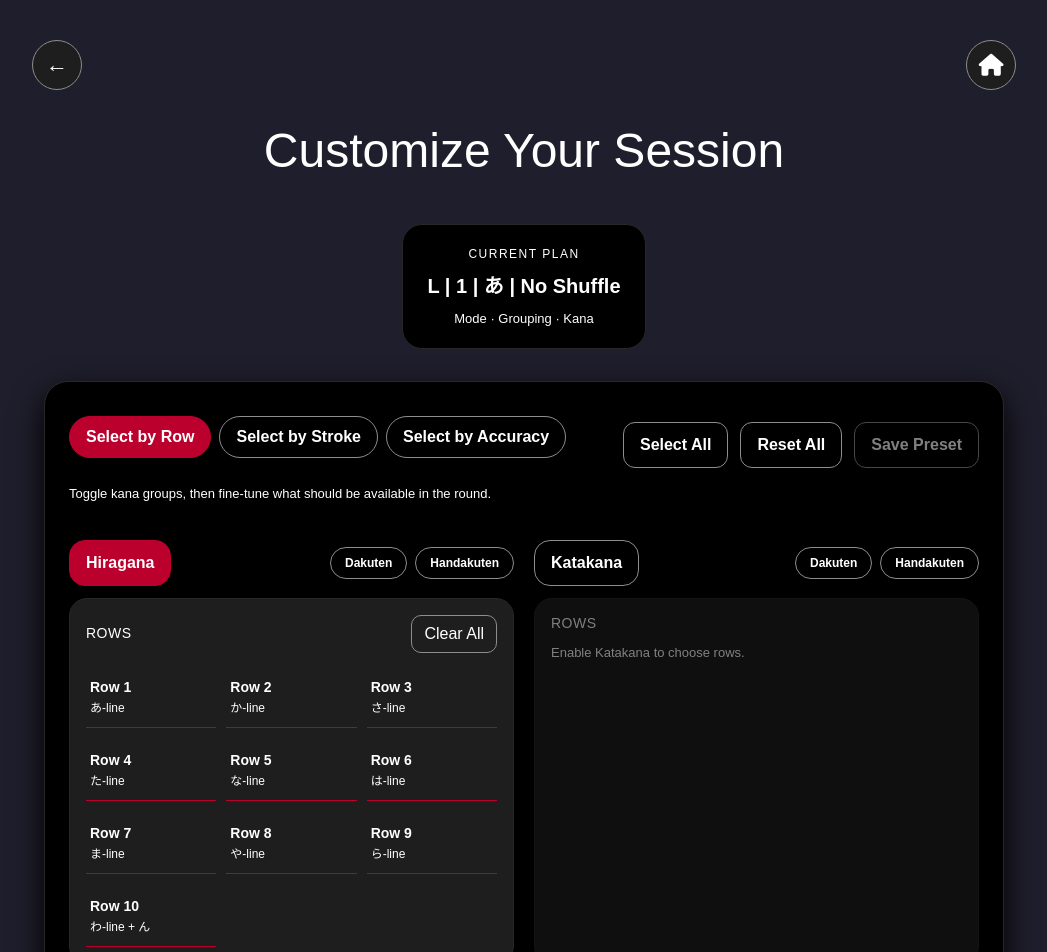
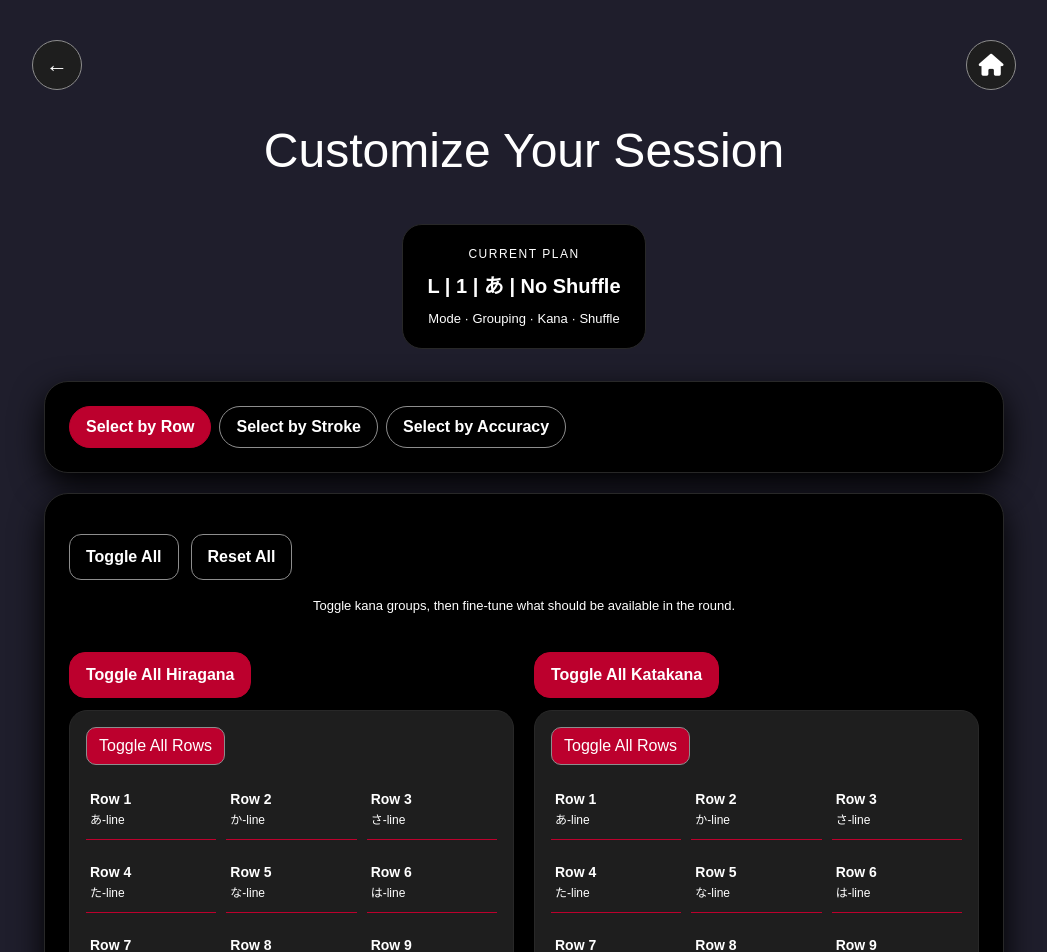
Before and after one commit to joejamsky/LanguageTrainer, a React (Create React App) app in the folder language-learner/: page /setup in a window 1280 px wide. Shown: the top 952 px of the page, without its empty margins (116-1163 px from the left). Built offline with nearby package versions, Linux system fonts and the light colour scheme.

Commit message:
row panel ui functioning

```diff
--- a/language-learner/src/App.js
+++ b/language-learner/src/App.js
@@ -6,7 +6,7 @@ import { AppStateProvider } from "./contexts/gameStateContext";
 import Home from "./pages/home/homePage";
 import ModeSelect from "./pages/modeSelect/modeSelectPage";
 import GuidedSetup from "./pages/guidedSetup/guidedSetupPage";
-import Setup from "./pages/setup/setupPage";
+import CustomSetup from "./pages/customSetup/customSetupPage";
 import Stats from "./pages/stats/statsPage";
 import Options from "./pages/options/optionsPage";
 
@@ -20,8 +20,8 @@ function App() {
             <Route path="/mode" element={<ModeSelect />} />
             <Route path="/guided" element={<GuidedSetup />} />
             <Route path="/guided/setup" element={<GuidedSetup />} />
-            <Route path="/setup" element={<Setup />} />
-            <Route path="/custom/setup" element={<Setup />} />
+            <Route path="/setup" element={<CustomSetup />} />
+            <Route path="/custom/setup" element={<CustomSetup />} />
             <Route path="/options" element={<Options />} />
             <Route path="/stats" element={<Stats />} />
             <Route path="/game" element={<Game />} />
--- a/language-learner/src/Styles/Pages/Setup.scss
+++ b/language-learner/src/Styles/Pages/customSetup.scss
@@ -102,6 +102,7 @@
     margin: 0;
     font-size: 13px;
     color: vars.$color-text-primary;
+    text-align: center;
 }
 
 .selection-grid {
@@ -118,8 +119,6 @@
 
 @media (min-width: 640px) {
     .grouping-card-header {
-        flex-direction: row;
-        align-items: center;
         justify-content: space-between;
     }
 }
@@ -150,7 +149,6 @@
     display: flex;
     gap: 12px;
     flex-wrap: wrap;
-    justify-content: flex-end;
 }
 
 .selection-actions button {
@@ -201,12 +199,6 @@
     flex-wrap: wrap;
 }
 
-.script-inline-modifiers {
-    display: flex;
-    gap: 8px;
-    flex-wrap: wrap;
-}
-
 .script-main-toggle {
     border-radius: 16px;
     border: 1px solid vars.$color-border-default;
@@ -231,29 +223,6 @@
     gap: 12px;
 }
 
-.script-modifier-panel {
-    border-top: 1px solid vars.$color-border-strong;
-    padding-top: 12px;
-}
-
-.script-sub-toggle {
-    border-radius: 999px;
-    border: 1px solid vars.$color-border-default;
-    background: transparent;
-    color: vars.$color-text-primary;
-    padding: 6px 14px;
-    font-size: 12px;
-    font-weight: 600;
-    cursor: pointer;
-    transition: border 0.2s ease, background 0.2s ease, color 0.2s ease;
-}
-
-.script-sub-toggle.active {
-    border-color: vars.$color-accent-primary;
-    background: vars.$color-accent-primary;
-    color: vars.$color-text-primary;
-}
-
 .row-panel-grid {
     display: flex;
     flex-wrap: wrap;
@@ -271,7 +240,6 @@
 
 .row-panel.disabled {
     opacity: 0.5;
-    pointer-events: none;
 }
 
 .row-panel-header {
@@ -286,6 +254,10 @@
         font-size: 14px;
         text-transform: uppercase;
         letter-spacing: 0.5px;
+    }
+
+    button.active{
+        background-color: vars.$color-accent-primary;
     }
 }
 
@@ -791,6 +763,14 @@
     width: 100%;
 }
 
+.setup-warning {
+    width: 100%;
+    text-align: center;
+    font-size: 13px;
+    color: vars.$color-warning;
+    margin-top: 4px;
+}
+
 .setup-start {
     padding: 14px 36px;
     border-radius: 999px;
--- a/language-learner/src/pages/setup/components/selectByAccuracy.jsx
+++ b/language-learner/src/pages/customSetup/components/selectByAccuracy.jsx
@@ -2,20 +2,17 @@ import React from "react";
 
 const SelectByAccuracy = ({
   scriptKeys,
-  modifierOptions,
   kanaOptionMap,
   customSelections,
-  getScriptModifierKey,
   getCharacterOptionActive,
   getAccuracyValue,
   handleAccuracyChange,
   handleCharacterOptionToggle,
-  handleScriptModifierToggle,
-  isAnyRowsSelected,
   handleToggleAllRows,
 }) => {
   const toggleBaseGroup = (scriptOption, scriptKey) => {
-    const hasRowsSelected = isAnyRowsSelected(scriptKey);
+    const scriptRows = customSelections.rows[scriptKey] || {};
+    const hasRowsSelected = Object.values(scriptRows).some(Boolean);
     const shouldEnable = !hasRowsSelected;
     handleToggleAllRows(scriptKey, shouldEnable);
     const scriptActive = getCharacterOptionActive(scriptOption);
@@ -34,12 +31,9 @@ const SelectByAccuracy = ({
           label: scriptKey,
           type: "character",
         };
-        const scriptActive = isAnyRowsSelected(scriptKey);
+        const scriptRows = customSelections.rows[scriptKey] || {};
+        const scriptActive = Object.values(scriptRows).some(Boolean);
         const scriptLabel = scriptOption?.label || scriptKey;
-        const rowKeyMap = modifierOptions.reduce((acc, modifier) => {
-          acc[modifier.key] = getScriptModifierKey(scriptKey, modifier.key);
-          return acc;
-        }, {});
         const sliderValue = getAccuracyValue(scriptKey);
 
         return (
@@ -52,23 +46,6 @@ const SelectByAccuracy = ({
               >
                 {scriptLabel}
               </button>
-              <div className="script-inline-modifiers">
-                {modifierOptions.map((modifier) => {
-                  const panelKey = rowKeyMap[modifier.key];
-                  if (!panelKey || !customSelections.rows[panelKey]) return null;
-                  const modifierActive = isAnyRowsSelected(panelKey);
-                  return (
-                    <button
-                      key={`${scriptKey}-${modifier.key}-btn`}
-                      type="button"
-                      className={`script-sub-toggle ${modifierActive ? "active" : ""}`}
-                      onClick={() => handleScriptModifierToggle(scriptKey, modifier.key)}
-                    >
-                      {modifier.label}
-                    </button>
-                  );
-                })}
-              </div>
             </div>
             <div className={`accuracy-section ${scriptActive ? "" : "disabled"}`}>
               <div className="accuracy-header">
--- a/language-learner/src/pages/setup/components/selectByRow.jsx
+++ b/language-learner/src/pages/customSetup/components/selectByRow.jsx
@@ -8,40 +8,29 @@ const SelectByRow = ({
   getScriptModifierKey,
   getRowsForKana,
   getCharacterOptionActive,
-  isAnyRowsSelected,
-  handleCharacterOptionToggle,
-  handleScriptModifierToggle,
+  handleScriptToggle,
   handleRowToggle,
   handleToggleAllRows,
   areAllRowsEnabled,
 }) => {
-  const renderPanel = (panelKey, title, rows, enabled, emptyMessage) => {
+  const renderPanel = (panelKey, title, rows) => {
     if (!rows.length) {
       return null;
     }
-    if (!enabled) {
-      return (
-        <div key={`${panelKey}-panel`} className="row-panel disabled">
-          <div className="row-panel-header">
-            <h4>{title}</h4>
-          </div>
-          <p className="panel-placeholder">
-            {emptyMessage || "Enable this group to make selections."}
-          </p>
-        </div>
-      );
-    }
     const allActive = areAllRowsEnabled(customSelections.rows, panelKey);
+    const hasAnySelected = Object.values(customSelections.rows[panelKey] || {}).some(Boolean);
+    const panelClass = ["row-panel", hasAnySelected ? "" : "disabled"]
+      .filter(Boolean)
+      .join(" ");
     return (
-      <div key={`${panelKey}-panel`} className="row-panel">
+      <div key={`${panelKey}-panel`} className={panelClass}>
         <div className="row-panel-header">
-          <h4>{title}</h4>
           <button
             type="button"
-            className="toggle-all"
+            className={`toggle-all ${hasAnySelected ? "active" : ""}`}
             onClick={() => handleToggleAllRows(panelKey, !allActive)}
           >
-            {allActive ? "Clear All" : "Select All"}
+            Toggle All {title}
           </button>
         </div>
         <div className="row-toggle-grid">
@@ -68,13 +57,19 @@ const SelectByRow = ({
     <div className="script-grid">
       {scriptKeys.map((scriptKey) => {
         const scriptOption = kanaOptionMap[scriptKey];
-        const scriptActive = getCharacterOptionActive(scriptOption);
         const scriptLabel = scriptOption?.label || scriptKey;
         const baseRows = getRowsForKana(scriptKey);
         const rowKeyMap = modifierOptions.reduce((acc, modifier) => {
           acc[modifier.key] = getScriptModifierKey(scriptKey, modifier.key);
           return acc;
         }, {});
+        const scriptPanelKeys = [
+          scriptKey,
+          ...Object.values(rowKeyMap),
+        ];
+        const scriptActive = scriptPanelKeys.some((panelKey) =>
+          Object.values(customSelections.rows[panelKey] || {}).some(Boolean)
+        );
 
         return (
           <div key={scriptKey} className="script-panel">
@@ -82,52 +77,19 @@ const SelectByRow = ({
               <button
                 type="button"
                 className={`script-main-toggle ${scriptActive ? "active" : ""}`}
-                onClick={() => handleCharacterOptionToggle(scriptOption)}
+                onClick={() => handleScriptToggle(scriptKey)}
               >
-                {scriptLabel}
+                Toggle All {scriptLabel}
               </button>
-              <div className="script-inline-modifiers">
-                {modifierOptions.map((modifier) => {
-                  const rowKey = rowKeyMap[modifier.key];
-                  if (!rowKey) return null;
-                  const rows = getRowsForKana(rowKey);
-                  if (!rows.length) return null;
-                  const modifierActive = isAnyRowsSelected(rowKey);
-                  return (
-                    <button
-                      key={`${scriptKey}-${modifier.key}-btn`}
-                      type="button"
-                      className={`script-sub-toggle ${modifierActive ? "active" : ""}`}
-                      onClick={() => handleScriptModifierToggle(scriptKey, modifier.key)}
-                    >
-                      {modifier.label}
-                    </button>
-                  );
-                })}
-              </div>
             </div>
-            {renderPanel(
-              scriptKey,
-              "Rows",
-              baseRows,
-              scriptActive,
-              `Enable ${scriptLabel} to choose rows.`
-            )}
+            {renderPanel(scriptKey, "Rows", baseRows)}
             <div className="script-modifier-panels">
               {modifierOptions.map((modifier) => {
                 const rowKey = rowKeyMap[modifier.key];
                 if (!rowKey) return null;
                 const rows = getRowsForKana(rowKey);
                 if (!rows.length) return null;
-                const modifierEnabled =
-                  getCharacterOptionActive(modifier) && scriptActive;
-                return renderPanel(
-                  rowKey,
-                  modifier.label,
-                  rows,
-                  modifierEnabled,
-                  `Enable ${modifier.label} above to select rows.`
-                );
+                return renderPanel(rowKey, modifier.label, rows);
               })}
             </div>
           </div>
--- a/language-learner/src/pages/setup/setupPage.jsx
+++ b/language-learner/src/pages/customSetup/customSetupPage.jsx
@@ -1,6 +1,6 @@
 import React, { useEffect, useMemo, useState } from "react";
 import { useNavigate } from "react-router-dom";
-import "../../styles/pages/setup.scss";
+import "../../styles/pages/customSetup.scss";
 import { useSettings } from "../../contexts/gameStateContext";
 import {
   DEFAULT_LEVEL,
@@ -34,10 +34,9 @@ import {
 } from "../../data/kanaGroups";
 import { defaultState } from "../../core/state";
 
-const Setup = () => {
+const CustomSetup = () => {
   const { filters, setFilters, options, setOptions } = useSettings();
   const navigate = useNavigate();
-  const studyMode = options.studyMode || PROGRESSION_MODES.LINEAR;
   const rowRange = useMemo(
     () => options.rowRange || { start: options.rowLevel || 1, end: options.rowLevel || 1 },
     [options.rowRange, options.rowLevel]
@@ -57,14 +56,14 @@ const Setup = () => {
   const customLevel = useMemo(
     () =>
       normalizeLevel({
-        mode: studyMode,
+        mode: PROGRESSION_MODES.LINEAR,
         rowStart: rowRange.start,
         rowEnd: rowRange.end,
         scriptLevel,
         shapeGroup,
         accuracyThreshold,
       }),
-    [studyMode, rowRange, scriptLevel, shapeGroup, accuracyThreshold]
+    [rowRange, scriptLevel, shapeGroup, accuracyThreshold]
   );
   const customDescriptor = useMemo(() => describeLevel(customLevel), [customLevel]);
 
@@ -104,6 +103,46 @@ const Setup = () => {
       return Boolean(filters.characterTypes[option.key]);
     }
     return Boolean(filters.modifierGroup[option.key]);
+  };
+
+  const hasActiveRows = (rowsState, panelKey) => {
+    const panel = rowsState[panelKey] || {};
+    return Object.values(panel).some(Boolean);
+  };
+
+  const parsePanelKey = (panelKey) => {
+    if (!panelKey) return {};
+    const [scriptKey, modifierKey] = panelKey.split("-");
+    return { scriptKey, modifierKey };
+  };
+
+  const syncFiltersForPanel = (panelKey, rowsState) => {
+    const { scriptKey, modifierKey } = parsePanelKey(panelKey);
+    if (!scriptKey) return;
+    const hasRows = hasActiveRows(rowsState, panelKey);
+    setFilters((prev) => {
+      if (modifierKey) {
+        return {
+          ...prev,
+          modifierGroup: {
+            ...prev.modifierGroup,
+            [modifierKey]: hasRows,
+          },
+        };
+      }
+      const nextCharacterTypes = {
+        ...prev.characterTypes,
+        [scriptKey]: hasRows,
+      };
+      if (!nextCharacterTypes.hiragana && !nextCharacterTypes.katakana) {
+        nextCharacterTypes[scriptKey] = true;
+      }
+      updateShapeGroupFromTypes(nextCharacterTypes);
+      return {
+        ...prev,
+        characterTypes: nextCharacterTypes,
+      };
+    });
   };
 
   const updateShapeGroupFromTypes = (nextTypes) => {
@@ -159,18 +198,42 @@ const Setup = () => {
     });
   };
 
-  const handleRowToggle = (scriptKey, rowValue) => {
-    updateCustomSelections((prevSelections) => ({
+  const handleRowToggle = (panelKey, rowValue) => {
+    updateCustomSelections((prevSelections) => {
+      const nextRows = toggleRowSelection(prevSelections.rows, panelKey, rowValue);
+      syncFiltersForPanel(panelKey, nextRows);
+      return {
         ...prevSelections,
-      rows: toggleRowSelection(prevSelections.rows, scriptKey, rowValue),
-    }));
+        rows: nextRows,
+      };
+    });
   };
 
-  const handleToggleAllRows = (scriptKey, enable) => {
-    updateCustomSelections((prevSelections) => ({
+  const handleToggleAllRows = (panelKey, enable) => {
+    updateCustomSelections((prevSelections) => {
+      const nextRows = toggleAllRowsSelection(prevSelections.rows, panelKey, enable);
+      syncFiltersForPanel(panelKey, nextRows);
+      return {
         ...prevSelections,
-      rows: toggleAllRowsSelection(prevSelections.rows, scriptKey, enable),
-    }));
+        rows: nextRows,
+      };
+    });
+  };
+
+  const handleScriptToggle = (scriptKey) => {
+    const modifierKeys = ["dakuten", "handakuten"].map((modifier) =>
+      getScriptModifierKey(scriptKey, modifier)
+    );
+    const panelKeys = [scriptKey, ...modifierKeys].filter((panelKey) => {
+      const rows = getRowsForKana(panelKey);
+      return rows.length > 0;
+    });
+    if (!panelKeys.length) return;
+    const allActive = panelKeys.every((panelKey) =>
+      areAllRowsEnabled(customSelections.rows, panelKey)
+    );
+    const shouldEnable = !allActive;
+    panelKeys.forEach((panelKey) => handleToggleAllRows(panelKey, shouldEnable));
   };
 
   const handleShapeToggle = (scriptKey, group) => {
@@ -201,47 +264,33 @@ const Setup = () => {
       accuracyThreshold: nextValue / 100,
     }));
   };
-  const isAnyRowsSelected = (panelKey) => {
-    const rows = getRowsForKana(panelKey);
-    if (!rows.length) return false;
-    return rows.some((row) => customSelections.rows[panelKey]?.[row.value]);
-  };
-
-  const handleScriptModifierToggle = (scriptKey, modifierKey) => {
-    const panelKey = getScriptModifierKey(scriptKey, modifierKey);
-    const shouldEnable = !isAnyRowsSelected(panelKey);
-    if (shouldEnable && !filters.modifierGroup[modifierKey]) {
-      setFilters((prev) => ({
-        ...prev,
-        modifierGroup: {
-          ...prev.modifierGroup,
-          [modifierKey]: true,
-        },
-      }));
-    }
-    handleToggleAllRows(panelKey, shouldEnable);
-  };
 
   const handleSelectAll = () => {
+    const allRowsOn = Object.values(customSelections.rows).every((panel) =>
+      Object.values(panel || {}).every(Boolean)
+    );
+    const shouldEnable = !allRowsOn;
+
     setFilters((prev) => ({
       ...prev,
       characterTypes: {
         ...prev.characterTypes,
-        hiragana: true,
-        katakana: true,
+        hiragana: shouldEnable,
+        katakana: shouldEnable,
       },
       modifierGroup: {
         ...prev.modifierGroup,
-        dakuten: true,
-        handakuten: true,
+        dakuten: shouldEnable,
+        handakuten: shouldEnable,
       },
     }));
+
     updateCustomSelections((prevSelections) => {
       const nextRows = {};
       Object.keys(prevSelections.rows).forEach((key) => {
         const rows = getRowsForKana(key);
         nextRows[key] = rows.reduce((acc, row) => {
-          acc[row.value] = true;
+          acc[row.value] = shouldEnable;
           return acc;
         }, {});
       });
@@ -249,7 +298,7 @@ const Setup = () => {
       Object.keys(prevSelections.shapes).forEach((key) => {
         nextShapes[key] = Object.keys(prevSelections.shapes[key] || {}).reduce(
           (shapeAcc, groupKey) => {
-            shapeAcc[groupKey] = true;
+            shapeAcc[groupKey] = shouldEnable;
             return shapeAcc;
           },
           {}
@@ -264,6 +313,14 @@ const Setup = () => {
   };
 
   const [selectionTab, setSelectionTab] = useState("rows");
+
+  const hasAnyRowSelected = useMemo(
+    () =>
+      Object.values(customSelections.rows).some((panel) =>
+        Object.values(panel || {}).some(Boolean)
+      ),
+    [customSelections.rows]
+  );
 
   const handleResetForm = () => {
     setFilters(defaultState.filters);
@@ -295,7 +352,7 @@ const Setup = () => {
       <section className="setup-summary">
         <span className="setup-badge">Current Plan</span>
         <p className="setup-summary-main">{customDescriptor.summary}</p>
-        <p className="setup-summary-note">Mode · Grouping · Kana</p>
+        <p className="setup-summary-note">Mode · Grouping · Kana · Shuffle</p>
       </section>
 
       <div className="setup-grid">
@@ -324,17 +381,17 @@ const Setup = () => {
                 Select by Accuracy
               </button>
             </div>
+          </div>
+        </section>
+
+        <section className="control-card grouping-card full-width-card">
           <div className="selection-actions">
             <button type="button" onClick={handleSelectAll}>
-                Select All
+              Toggle All
             </button>
             <button type="button" onClick={handleResetForm}>
               Reset All
             </button>
-              <button type="button" className="selection-save" disabled>
-                Save Preset
-              </button>
-            </div>
           </div>
           <p className="control-caption">
             Toggle kana groups, then fine-tune what should be available in the round.
@@ -349,9 +406,7 @@ const Setup = () => {
                 getScriptModifierKey={getScriptModifierKey}
                 getRowsForKana={getRowsForKana}
                 getCharacterOptionActive={getCharacterOptionActive}
-                isAnyRowsSelected={isAnyRowsSelected}
-                handleCharacterOptionToggle={handleCharacterOptionToggle}
-                handleScriptModifierToggle={handleScriptModifierToggle}
+                handleScriptToggle={handleScriptToggle}
                 handleRowToggle={handleRowToggle}
                 handleToggleAllRows={handleToggleAllRows}
                 areAllRowsEnabled={areAllRowsEnabled}
@@ -373,16 +428,12 @@ const Setup = () => {
             {selectionTab === "accuracy" && (
               <SelectByAccuracy
                 scriptKeys={scriptKeys}
-                modifierOptions={modifierOptions}
                 kanaOptionMap={kanaOptionMap}
                 customSelections={customSelections}
-                getScriptModifierKey={getScriptModifierKey}
                 getCharacterOptionActive={getCharacterOptionActive}
                 getAccuracyValue={getAccuracyValue}
                 handleAccuracyChange={handleAccuracyChange}
                 handleCharacterOptionToggle={handleCharacterOptionToggle}
-                handleScriptModifierToggle={handleScriptModifierToggle}
-                isAnyRowsSelected={isAnyRowsSelected}
                 handleToggleAllRows={handleToggleAllRows}
               />
             )}
@@ -392,12 +443,21 @@ const Setup = () => {
       </div>
 
       <div className="setup-actions">
-        <Button className="setup-start" onClick={() => navigate("/game")}>
+        <Button
+          className="setup-start"
+          onClick={() => navigate("/game")}
+          disabled={!hasAnyRowSelected}
+        >
           Start Round
         </Button>
+        {!hasAnyRowSelected && (
+          <p className="setup-warning">
+            Select at least one row to start a round.
+          </p>
+        )}
       </div>
     </main>
   );
 };
 
-export default Setup;
+export default CustomSetup;
--- a/language-learner/src/pages/guidedSetup/guidedSetupPage.jsx
+++ b/language-learner/src/pages/guidedSetup/guidedSetupPage.jsx
@@ -1,6 +1,6 @@
 import React, { useState } from "react";
 import { Link } from "react-router-dom";
-import "../../styles/pages/guidedsetup.scss";
+import "../../styles/pages/guidedSetup.scss";
 import AppHeader from "../../components/appHeader";
 import Button from "../../components/button";
 
--- a/language-learner/src/pages/modeSelect/modeSelectPage.jsx
+++ b/language-learner/src/pages/modeSelect/modeSelectPage.jsx
@@ -1,6 +1,6 @@
 import React, { useMemo, useState } from "react";
 import { useNavigate } from "react-router-dom";
-import "../../styles/pages/modeselect.scss";
+import "../../styles/pages/modeSelect.scss";
 import AppHeader from "../../components/appHeader";
 
 const ModeSelect = () => {
```
Also changed, not shown: language-learner/src/pages/customSetup/components/selectByStroke.jsx (renamed from language-learner/src/pages/setup/components/selectByStroke.jsx). Lines whose indentation alone changed are shown as unchanged.
